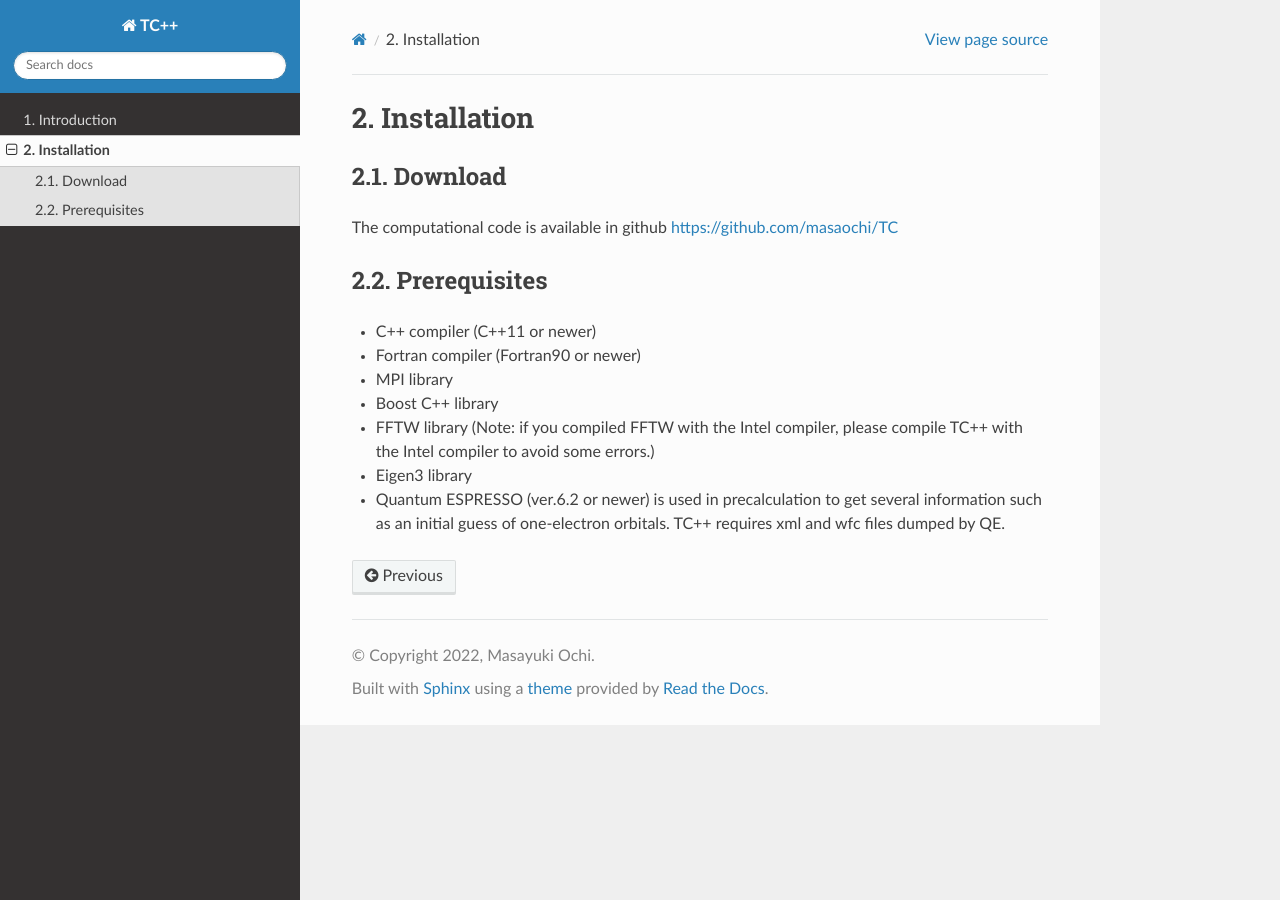
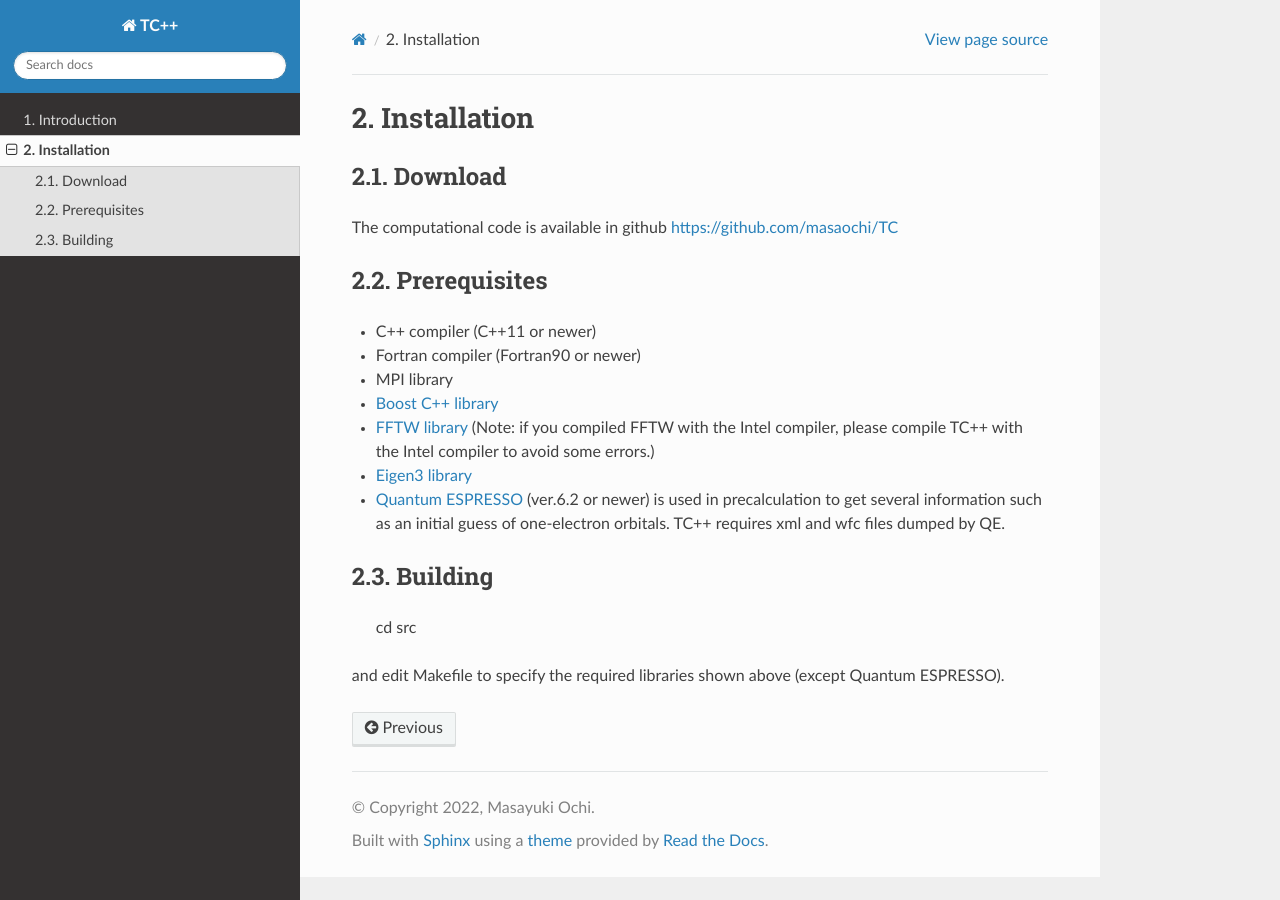
Before and after one commit to masaochi/TC, a Sphinx documentation site: the page built from docs/installation.rst, in a window 1280 px wide. Built offline with Sphinx 7.4.7 and the Read the Docs theme 2.0.0, drawn with Linux system fonts in a browser that asks for light colours.

Commit message:
[Update]

```diff
--- a/docs/installation.rst
+++ b/docs/installation.rst
@@ -12,7 +12,14 @@ Prerequisites
 - C++ compiler (C++11 or newer)
 - Fortran compiler (Fortran90 or newer)
 - MPI library
-- Boost C++ library
-- FFTW library (Note: if you compiled FFTW with the Intel compiler, please compile TC++ with the Intel compiler to avoid some errors.)
-- Eigen3 library
-- Quantum ESPRESSO (ver.6.2 or newer) is used in precalculation to get several information such as an initial guess of one-electron orbitals. TC++ requires xml and wfc files dumped by QE.
+- `Boost C++ library <https://www.boost.org/>`_
+- `FFTW library <https://www.fftw.org/>`_ (Note: if you compiled FFTW with the Intel compiler, please compile TC++ with the Intel compiler to avoid some errors.)
+- `Eigen3 library <https://eigen.tuxfamily.org/>`_
+- `Quantum ESPRESSO <https://www.quantum-espresso.org/>`_ (ver.6.2 or newer) is used in precalculation to get several information such as an initial guess of one-electron orbitals. TC++ requires xml and wfc files dumped by QE.
+
+Building
+--------
+
+  cd src
+
+and edit Makefile to specify the required libraries shown above (except Quantum ESPRESSO).
```
Also changed, not shown: README.md (+4 -4 lines).
